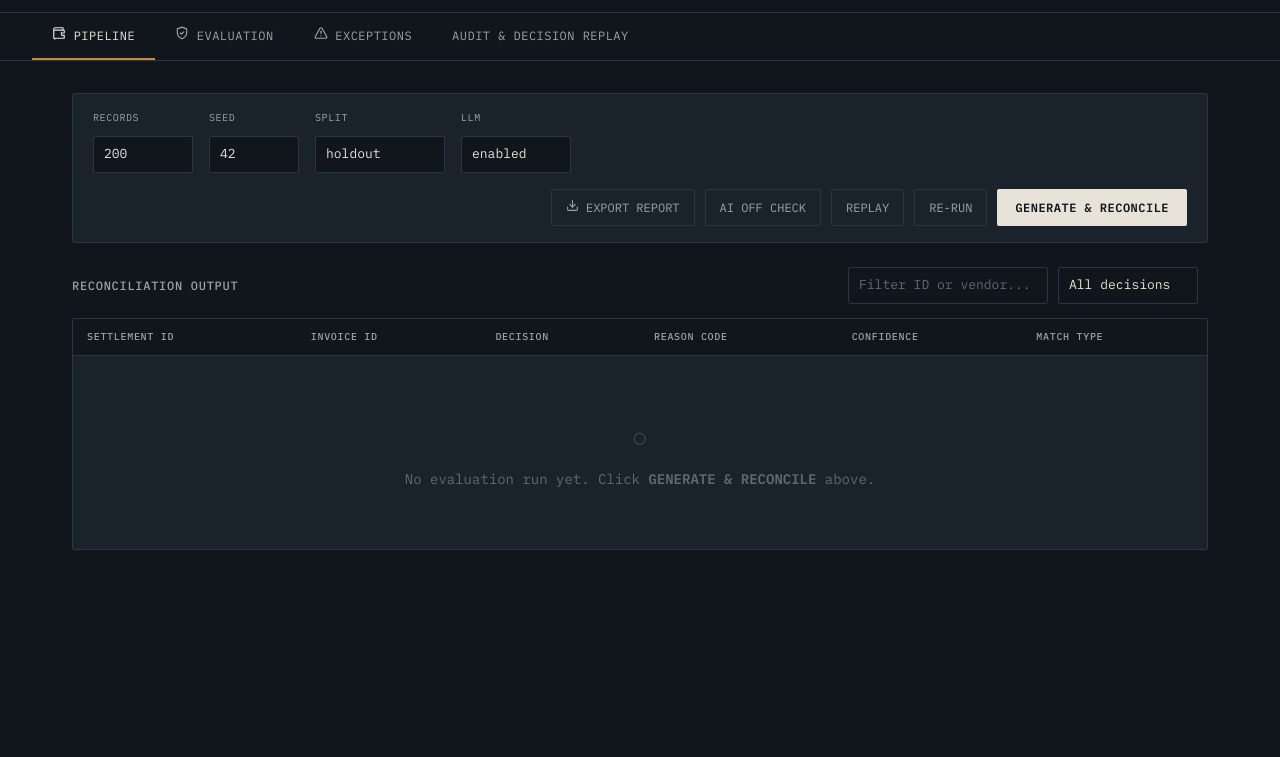
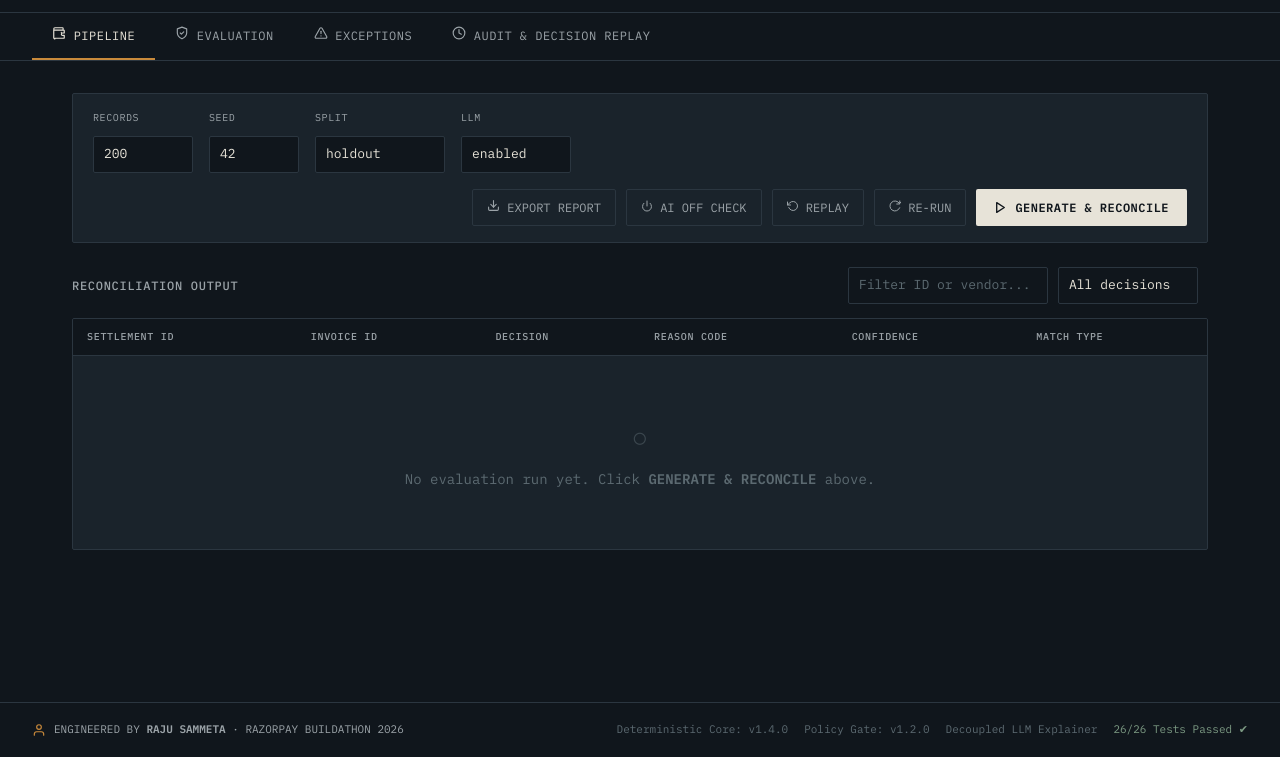
Before and after one commit to Raju-09/LEDGER_CTRL-AI-Finance-Controller, a plain HTML site: page frontend/app.html in a window 1280 px wide. Shown: the part 43-800 px from the top of the page. Drawn offline with Linux system fonts and the light colour scheme; no server answers.

Commit message:
style: enhance UI with bespoke SVG fintech iconography and human-builder engineering signature

```diff
--- a/frontend/app.html
+++ b/frontend/app.html
@@ -130,7 +130,7 @@ body { display: flex; flex-direction: column; min-height: 100vh; }
   <button class="tab-btn active" onclick="switchTab('pipeline')"   role="tab" aria-selected="true"  id="tab-pipeline"  ><svg width="14" height="14" viewBox="0 0 24 24" fill="none" stroke="currentColor" stroke-width="2" stroke-linecap="round" stroke-linejoin="round"><path d="M19 7V4a1 1 0 0 0-1-1H5a2 2 0 0 0-0 4h15a1 1 0 0 1 1 1v4h-3a2 2 0 0 0 0 4h3v4a1 1 0 0 1-1 1H5a2 2 0 0 1-1 1H5a2 2 0 0 1-2-2V7"/><path d="M16 11h.01"/></svg> Pipeline</button>
   <button class="tab-btn"        onclick="switchTab('evaluation')" role="tab" aria-selected="false" id="tab-evaluation"><svg width="14" height="14" viewBox="0 0 24 24" fill="none" stroke="currentColor" stroke-width="2" stroke-linecap="round" stroke-linejoin="round"><path d="M12 22s8-4 8-10V5l-8-3-8 3v7c0 6 8 10 8 10z"/><polyline points="9 12 11 14 15 10"/></svg> Evaluation</button>
   <button class="tab-btn"        onclick="switchTab('exceptions')" role="tab" aria-selected="false" id="tab-exceptions"><svg width="14" height="14" viewBox="0 0 24 24" fill="none" stroke="currentColor" stroke-width="2" stroke-linecap="round" stroke-linejoin="round"><path d="m21.73 18-8-14a2 2 0 0 0-3.48 0l-8 14A2 2 0 0 0 4 21h16a2 2 0 0 0 1.73-3Z"/><line x1="12" y1="9" x2="12" y2="13"/><line x1="12" y1="17" x2="12.01" y2="17"/></svg> Exceptions</button>
-  <button class="tab-btn"        onclick="switchTab('audit')"      role="tab" aria-selected="false" id="tab-audit"     >Audit &amp; Decision Replay</button>
+  <button class="tab-btn"        onclick="switchTab('audit')"      role="tab" aria-selected="false" id="tab-audit"     ><svg width="14" height="14" viewBox="0 0 24 24" fill="none" stroke="currentColor" stroke-width="2" stroke-linecap="round" stroke-linejoin="round"><circle cx="12" cy="12" r="10"/><polyline points="12 6 12 12 16 14"/></svg> Audit &amp; Decision Replay</button>
 </nav>
 
 <main class="content">
@@ -167,11 +167,12 @@ body { display: flex; flex-direction: column; min-height: 100vh; }
       <button class="btn-sec" id="btn-export" onclick="exportReportCSV()" title="Export full reconciliation report as CSV">
         <svg width="13" height="13" viewBox="0 0 24 24" fill="none" stroke="currentColor" stroke-width="2" stroke-linecap="round" stroke-linejoin="round"><path d="M21 15v4a2 2 0 0 1-2 2H5a2 2 0 0 1-2-2v-4"/><polyline points="7 10 12 15 17 10"/><line x1="12" y1="15" x2="12" y2="3"/></svg> EXPORT REPORT
       </button>
-      <button class="btn-sec" id="btn-ai-off" onclick="runAiOffCheck()" disabled>AI OFF CHECK</button>
-      <button class="btn-sec" id="btn-replay" onclick="runReplay()" disabled>REPLAY</button>
-      <button class="btn-sec" id="btn-rerun" onclick="rerunLast()" disabled title="Re-run reconciliation on the same generated records">Re-run</button>
+      <button class="btn-sec" id="btn-ai-off" onclick="runAiOffCheck()" disabled><svg width="12" height="12" viewBox="0 0 24 24" fill="none" stroke="currentColor" stroke-width="2" stroke-linecap="round" stroke-linejoin="round"><path d="M18.36 6.64a9 9 0 1 1-12.73 0"/><line x1="12" y1="2" x2="12" y2="12"/></svg> AI OFF CHECK</button>
+      <button class="btn-sec" id="btn-replay" onclick="runReplay()" disabled><svg width="12" height="12" viewBox="0 0 24 24" fill="none" stroke="currentColor" stroke-width="2" stroke-linecap="round" stroke-linejoin="round"><polyline points="1 4 1 10 7 10"/><path d="M3.51 15a9 9 0 1 0 2.13-9.36L1 10"/></svg> REPLAY</button>
+      <button class="btn-sec" id="btn-rerun" onclick="rerunLast()" disabled title="Re-run reconciliation on the same generated records"><svg width="12" height="12" viewBox="0 0 24 24" fill="none" stroke="currentColor" stroke-width="2" stroke-linecap="round" stroke-linejoin="round"><path d="M21.5 2v6h-6M21.34 15.57a10 10 0 1 1-.57-8.38l5.67-5.67"/></svg> Re-run</button>
       <button class="btn-primary" id="btn-run" onclick="runFull()">
         <span class="spinner" id="main-spinner"></span>
+        <svg width="13" height="13" viewBox="0 0 24 24" fill="none" stroke="currentColor" stroke-width="2.5" stroke-linecap="round" stroke-linejoin="round"><polygon points="5 3 19 12 5 21 5 3"/></svg>
         GENERATE &amp; RECONCILE
       </button>
     </div>
@@ -282,7 +283,7 @@ body { display: flex; flex-direction: column; min-height: 100vh; }
   <!-- Multi-seed Benchmark -->
   <div class="section-label" style="display:flex; justify-content:space-between; align-items:center;">
     <span>Multi-Seed Reproducibility Benchmark</span>
-    <button class="btn-sec" onclick="runSeedBenchmark()" style="font-size:10px; padding:4px 10px;">RUN BENCHMARK (4 SEEDS)</button>
+    <button class="btn-sec" onclick="runSeedBenchmark()" style="font-size:10px; padding:4px 10px; display:inline-flex; align-items:center; gap:5px;"><svg width="12" height="12" viewBox="0 0 24 24" fill="none" stroke="currentColor" stroke-width="2"><rect x="3" y="3" width="18" height="18" rx="2"/><line x1="3" y1="9" x2="21" y2="9"/><line x1="9" y1="21" x2="9" y2="9"/></svg> RUN BENCHMARK (4 SEEDS)</button>
   </div>
   <p style="font-size:12px; color:var(--paper-dim); margin-bottom:12px;">Same matcher and frozen thresholds on independently generated synthetic batches. This is stability evidence, not a production-generalization claim.</p>
   <div class="slices-table-wrap" style="margin-bottom:32px;">
@@ -299,7 +300,7 @@ body { display: flex; flex-direction: column; min-height: 100vh; }
   <!-- Scaling Throughput Benchmark -->
   <div class="section-label" style="display:flex; justify-content:space-between; align-items:center;">
     <span>Scaling &amp; Blocking Efficiency</span>
-    <button class="btn-sec" onclick="runThroughputBenchmark()" style="font-size:10px; padding:4px 10px;">MEASURE SCALING (100..2000)</button>
+    <button class="btn-sec" onclick="runThroughputBenchmark()" style="font-size:10px; padding:4px 10px; display:inline-flex; align-items:center; gap:5px;"><svg width="12" height="12" viewBox="0 0 24 24" fill="none" stroke="currentColor" stroke-width="2"><polyline points="22 12 18 12 15 21 9 3 6 12 2 12"/></svg> MEASURE SCALING (100..2000)</button>
   </div>
   <p style="font-size:12px; color:var(--paper-dim); margin-bottom:12px;">Demonstrates blocking index candidate reduction ratio vs naive O(N²) comparison pool.</p>
   <div class="slices-table-wrap" style="margin-bottom:32px;">
@@ -316,7 +317,7 @@ body { display: flex; flex-direction: column; min-height: 100vh; }
   <!-- Adversarial Failure Lab -->
   <div class="section-label" style="display:flex; justify-content:space-between; align-items:center;">
     <span>Adversarial Safety Lab</span>
-    <button class="btn-sec" onclick="runAdversarialLab()" style="font-size:10px; padding:4px 10px;">RUN SAFETY LAB</button>
+    <button class="btn-sec" onclick="runAdversarialLab()" style="font-size:10px; padding:4px 10px; display:inline-flex; align-items:center; gap:5px;"><svg width="12" height="12" viewBox="0 0 24 24" fill="none" stroke="currentColor" stroke-width="2"><path d="M12 22s8-4 8-10V5l-8-3-8 3v7c0 6 8 10 8 10z"/><line x1="12" y1="8" x2="12" y2="12"/><line x1="12" y1="16" x2="12.01" y2="16"/></svg> RUN SAFETY LAB</button>
   </div>
   <p style="font-size:12px; color:var(--paper-dim); margin-bottom:12px;">Constructed fixtures — not sampled from the generator and not used to tune holdout thresholds.</p>
   <div class="slices-table-wrap" style="margin-bottom:32px;">
@@ -401,7 +402,7 @@ body { display: flex; flex-direction: column; min-height: 100vh; }
 
   <div style="display:flex; gap:10px; margin-bottom:24px;">
     <input class="input-field" type="text" id="audit-search-input" placeholder="Enter Settlement ID (e.g. S-b441-0001)..." style="width:320px;">
-    <button class="btn-primary" onclick="searchAudit()">INSPECT AUDIT TRAIL</button>
+    <button class="btn-primary" onclick="searchAudit()"><svg width="13" height="13" viewBox="0 0 24 24" fill="none" stroke="currentColor" stroke-width="2.5"><circle cx="11" cy="11" r="8"/><line x1="21" y1="21" x2="16.65" y2="16.65"/></svg> INSPECT AUDIT TRAIL</button>
   </div>
 
   <div id="audit-events-wrap">
@@ -410,6 +411,20 @@ body { display: flex; flex-direction: column; min-height: 100vh; }
 </div>
 
 </main>
+
+<footer style="border-top: 1px solid var(--rule); padding: 18px 32px; display: flex; justify-content: space-between; align-items: center; font-family: var(--mono); font-size: 11px; color: var(--paper-dim); background: var(--ink); margin-top: auto;">
+  <div style="display: flex; align-items: center; gap: 8px;">
+    <svg width="14" height="14" viewBox="0 0 24 24" fill="none" stroke="var(--amber)" stroke-width="2" stroke-linecap="round" stroke-linejoin="round"><path d="M20 21v-2a4 4 0 0 0-4-4H8a4 4 0 0 0-4 4v2"/><circle cx="12" cy="7" r="4"/></svg>
+    <span>ENGINEERED BY <strong>RAJU SAMMETA</strong> &middot; RAZORPAY BUILDATHON 2026</span>
+  </div>
+  <div style="display: flex; gap: 16px; color: var(--paper-faint);">
+    <span>Deterministic Core: v1.4.0</span>
+    <span>Policy Gate: v1.2.0</span>
+    <span>Decoupled LLM Explainer</span>
+    <span style="color: var(--sage);">26/26 Tests Passed &#x2714;</span>
+  </div>
+</footer>
+
 
 <div class="drawer-overlay" id="drawer-overlay" onclick="closeDrawer()"></div>
 <div class="drawer" id="drawer" tabindex="-1">
```
Also changed, not shown: frontend/landing.html (+10 -3 lines).
